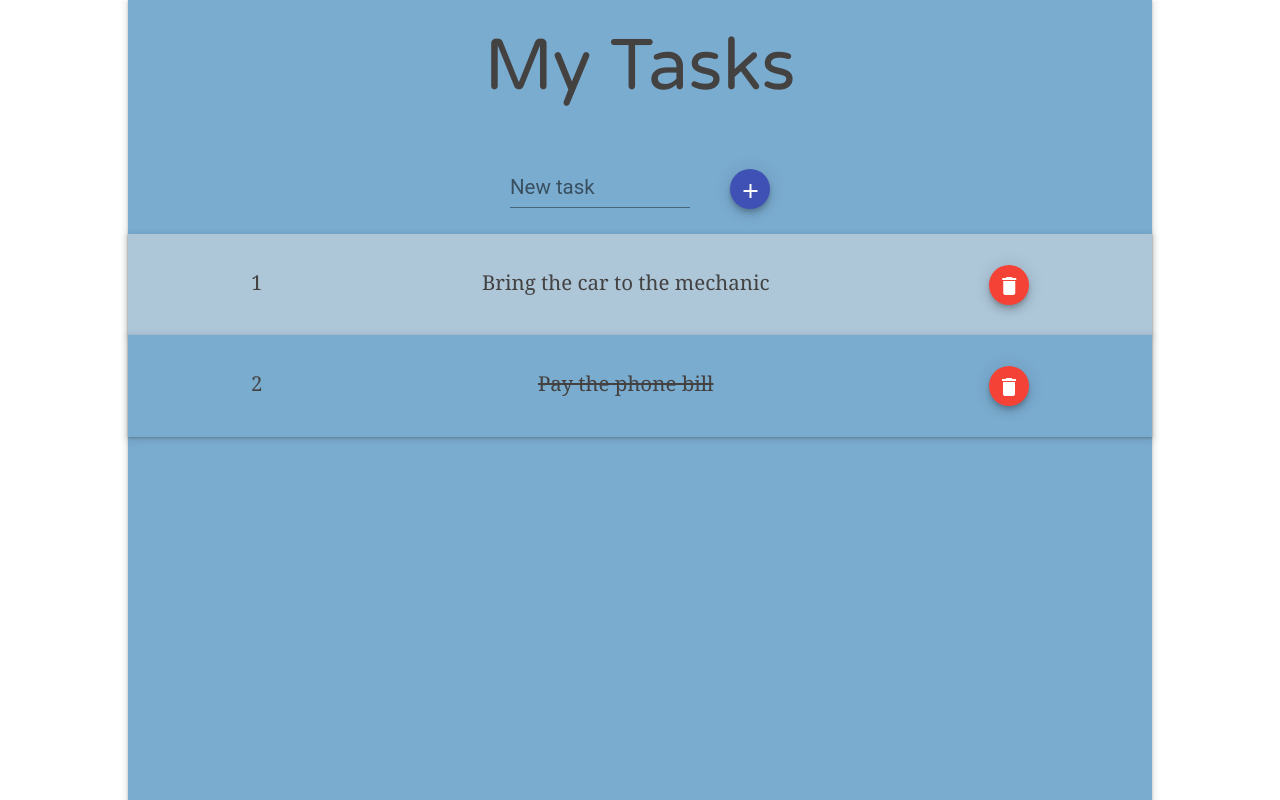
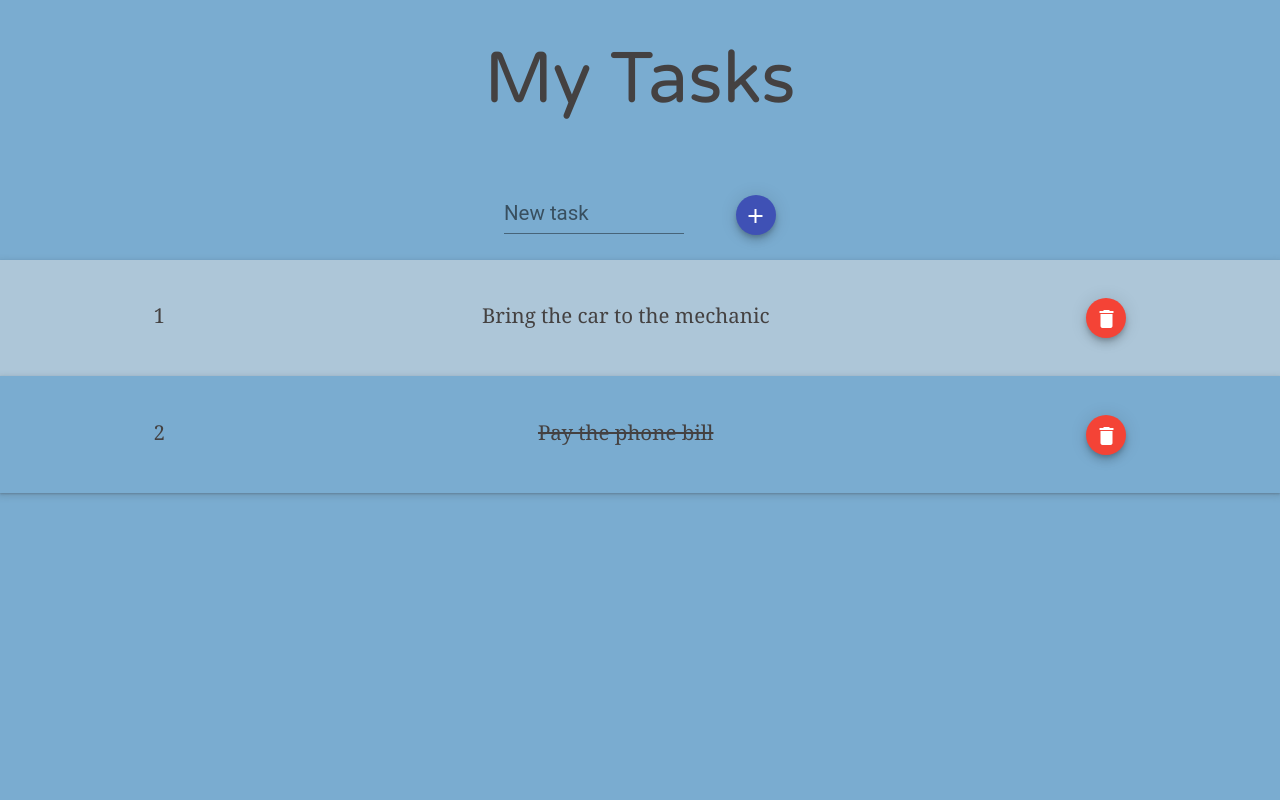
Before and after one commit to judelt/todo-app, an Angular app: page / in a window 1280 px wide. Built offline with nearby package versions, Linux system fonts and the light colour scheme.

Commit message:
delete max-width

```diff
--- a/src/app/app.component.css
+++ b/src/app/app.component.css
@@ -5,7 +5,6 @@
   font-family: 'Noto Serif', serif;
   color: rgb(68, 65, 65);
   font-size: clamp(1rem, 1.6vw, 2rem);
-  max-width: 80%;
   min-height: 100%;
   margin-right: auto;
   margin-left: auto;
```
